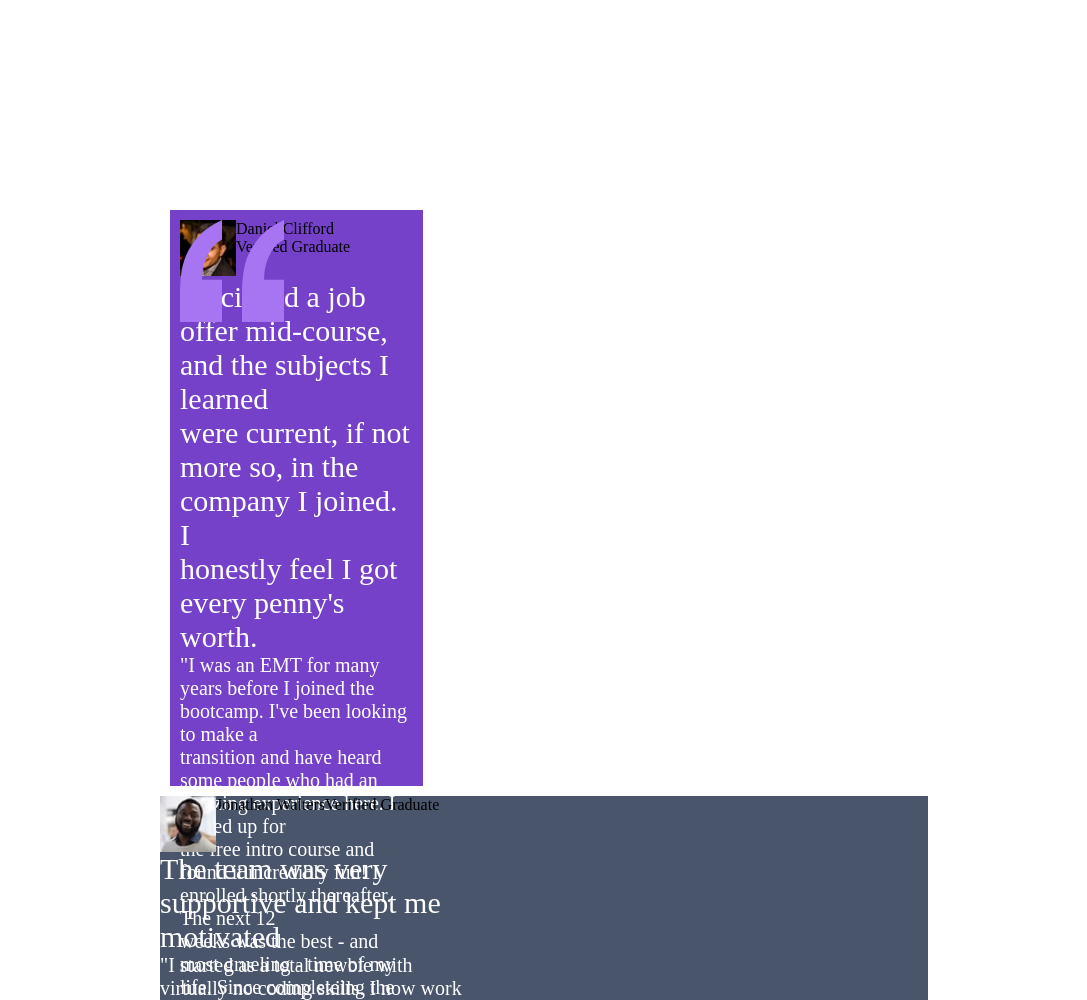
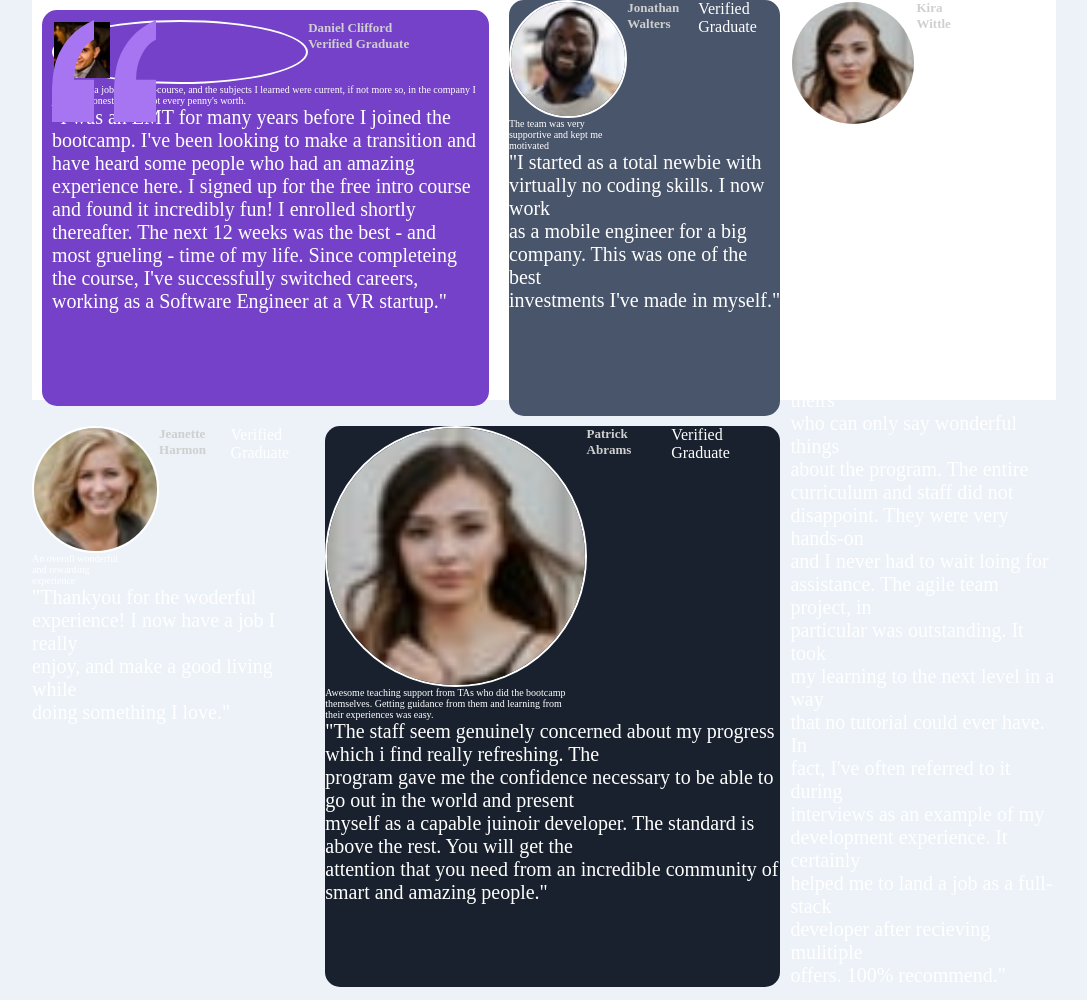
Before and after one commit to Jillianmwangi/Assessment4, a plain HTML site: page index.html in a window 1280 px wide. Shown: the top 1000 px of the page, without its empty margins (96-1183 px from the left). Drawn offline with Linux system fonts and the light colour scheme.

Commit message:
css correction

```diff
--- a/index.html
+++ b/index.html
@@ -9,26 +9,26 @@
 </head>
 <body>
   <div class="container">
-    <div class="boxes">
-     <div class="box1">
+
+     <div id="box" class="box1">
         <svg width="104" height="102" xmlns="http://www.w3.org/2000/svg"><path d="M104 102V59.727H84.114c0-5.871.689-11.182 2.068-15.933 1.379-4.75 3.42-9.287 6.125-13.61C95.01 25.86 98.909 22.257 104 19.375V0c-9.758 4.27-17.712 9.874-23.864 16.813-6.151 6.939-10.712 14.545-13.681 22.818C63.485 47.904 62 59.941 62 75.74V102h42zm-62 0V59.727H22.114c0-5.871.689-11.182 2.068-15.933 1.379-4.75 3.42-9.287 6.125-13.61C33.01 25.86 36.909 22.257 42 19.375V0c-9.652 4.27-17.58 9.874-23.784 16.813C12.01 23.752 7.424 31.358 4.455 39.631 1.485 47.904 0 59.941 0 75.74V102h42z" fill="#A775F1" fill-rule="nonzero"/></svg>
         <div class="boxhead">
-          <div><img src="/testimonials-grid-section-main/images/image-daniel.jpg" alt="" srcset=""></div>
+          <div class="image"><img src="/testimonials-grid-section-main/images/image-daniel.jpg" alt="" srcset=""></div>
            <div class="name">
-             <p>Daniel Clifford</p>
+             <p class="name">Daniel Clifford</p>
              <p>Verified Graduate</p>
             </div>
         </div>
         <div class="text">
-            <h1>I recieved a job offer mid-course, and the subjects I learned <br> were current, if not more so, in the company I joined. I <br> honestly feel I got every penny's worth. </h1>
-            <p>"I was an EMT for many years before I joined the bootcamp. I've been looking to make a <br> transition and have heard some people who had an amazing experience here. I signed up for <br> the free intro course and found it incredibly fun! I enrolled shortly thereafter. The next 12 <br> weeks was the best - and most grueling - time of my life. Since completeing the course, I've <br> successfully switched careers, working as a Software Engineer at a VR startup."</p>
+            <h1>I recieved a job offer mid-course, and the subjects I learned were current, if not more so, in the company I joined. I honestly feel I got every penny's worth. </h1>
+            <p>"I was an EMT for many years before I joined the bootcamp. I've been looking to make a transition and have heard some people who had an amazing experience here. I signed up for the free intro course and found it incredibly fun! I enrolled shortly thereafter. The next 12 weeks was the best - and most grueling - time of my life. Since completeing the course, I've successfully switched careers, working as a Software Engineer at a VR startup."</p>
         </div>
      </div>
-     <div class="box2">
+     <div id="box" class="box2">
         <div class="boxhead">
-            <img src="/testimonials-grid-section-main/images/image-jonathan.jpg" alt="" srcset="">
-            <p>Jonathan Walters</p>
-            <p>Verified Graduate</p>
+            <img class="image" src="/testimonials-grid-section-main/images/image-jonathan.jpg" alt="" srcset="">
+            <p class="name">Jonathan Walters</p>
+            <p class="grad">Verified Graduate</p>
         </div>
         <div class="text">
             <h1>The team was very <br> supportive and kept me <br> motivated</h1>
@@ -36,21 +36,21 @@
         </div>
 
      </div>
-     <div class="box3">
+     <div id="box" class="box3">
         <div class="boxhead">
-            <img src="/testimonials-grid-section-main/images/image-jeanette.jpg" alt="" srcset="">
-            <p>Jeanette Harmon</p>
-            <p>Verified Graduate</p>
+            <img class="image" src="/testimonials-grid-section-main/images/image-jeanette.jpg" alt="" srcset="">
+            <p class="name">Jeanette Harmon</p>
+            <p class="grad">Verified Graduate</p>
         </div>
         <div class="text">
             <h1>An overall wonderful <br> and rewarding <br> experience</h1>
             <p>"Thankyou for the woderful <br> experience! I now have a job I really <br> enjoy, and make a good living while <br> doing something I love."</p>
         </div>
      </div>
-     <div class="box4">
+     <div id="box" class="box4">
         <div class="boxhead">
-            <img src="/testimonials-grid-section-main/images/image-kira.jpg" alt="" srcset="">
-            <p>Patrick Abrams</p>
+            <img class="image" src="/testimonials-grid-section-main/images/image-kira.jpg" alt="" srcset="">
+            <p class="name">Patrick Abrams</p>
             <p>Verified Graduate</p>
         </div>
         <div class="text">
@@ -58,11 +58,11 @@
             <p>"The staff seem genuinely concerned about my progress which i find really refreshing. The <br> program gave me the confidence necessary to be able to go out in the world and present <br> myself as a capable juinoir developer. The standard is above the rest. You will get the <br> attention that you need from an incredible community of smart and amazing people."</p>
         </div>
      </div>
-     <div class="box5">
+     <div id="box" class="box5">
         <div class="boxhead">
-            <img src="/testimonials-grid-section-main/images/image-kira.jpg" alt="" srcset="">
-            <p>Kira Wittle</p>
-            <p>Verified Graduate</p>
+            <img class="image" src="/testimonials-grid-section-main/images/image-kira.jpg" alt="" srcset="">
+            <p class="name">Kira Wittle</p>
+            <p class="grad">Verified Graduate</p>
         </div>
         <div class="text">
             <h1>Such a life-changing <br> experience. Highly <br> recommended!</h1>
@@ -71,13 +71,9 @@
      </div>
 
 
-
-
-    </div>
   </div>
 
 
 
 </body>
-<script src="index.js"></script>
 </html>
--- a/styles.css
+++ b/styles.css
@@ -4,48 +4,61 @@
     box-sizing: border-box;
 }
 body{
+    width: 100%;
+    max-height: 100%;
     display: flex;
-    width: 100%;
-    height: 100vh;
+    justify-content: center;
     align-items: center;
-    justify-content: center;
-
+    background-color: hsl(210, 46%, 95%);
+    font-family: Barlow Semi Condensed;
 }
 .container{
     display: grid;
-    grid-template-areas: "box1 box2 box"
-                         "box3 box 4 box5";
-    width: 60%;
-    height: 50%;
+    grid-template-areas: "box1 box1 box2 box5"
+                         "box3 box4 box4 box5";
+    width: 80%;
+    height: 50vh;
     background-color: white;
+    gap: 10px;
 }
-.boxes{
-
+#box{
+    border-radius: 15px;
+    height: ;
 }
 .boxhead{
     display: flex;
     justify-content: row;
+    color: white;
+}
+.image{
+    width: 60%;
+    border-radius: 50%;
+    border: 2px solid white;
+}
+.name{
+    font-weight: 600;
+    font-size: 13px;
+    color: hsl(0, 0%, 81%)
 }
 .text{
-    display: block;
+
 
 }
 .text h1{
-    font-size: 30px;
-    font-weight: 200;
+    font-size: 10px;
+    font-weight: 100;
     color: white;
 
 }
 .text p{
     color: white;
     font-size: 20px;
+    font-weight: 100;
 }
 .box1{
     grid-area: box1;
     padding: 10px;
     margin: 10px;
-    width: 33%;
-    height: 25%;
     background-color: hsl(263, 55%, 52%);
 }
 .box1 svg{
@@ -54,12 +67,16 @@ body{
 }
 .box2{
     grid-area: box2;
-    background-color: hsl(217, 19%, 35%)
-    ;
+    background-color: hsl(217, 19%, 35%);
 }
 .box3{
     grid-area: box3;
     background-color: (0, 0%, 100%);
+
+}
+.box3 .name .grad .text {
+    color: black;
+
 }
 .box4{
     grid-area: box4;
@@ -68,4 +85,8 @@ body{
 .box5{
     grid-area: box5;
     background-color: (0, 0%, 100%);
+    color: black;
 }
+.box5 .name .grad .text {
+    color: black;
+}
```
Also changed, not shown: index.js (deleted).
